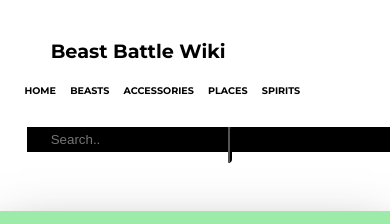
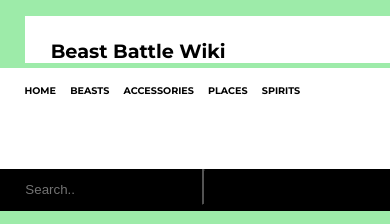
Before and after one commit to LyshaJaufar/BeastBattleInfo, a plain HTML site: page index.html in a window 390 px wide. Shown: the top 224 px of the page. Drawn offline with Linux system fonts and the light colour scheme.

Commit message:
fixed bugs

```diff
--- a/styles.css
+++ b/styles.css
@@ -234,7 +234,8 @@ input {
 @media screen and (max-width: 400px) {
 
   body, html {
-    background-color: white;
+
+    background-color: #9deba9;
   }
 
   .navMenu {
@@ -277,9 +278,11 @@ input {
   }
 
   .search-bar {
-    margin-left:2%;
-    margin-left:7%;
-    top: 15%;
-    height: 3%;
+    margin-left:0%;
+    margin-left:0%;
+    top: 20%;
+    height: 5%;
+    padding-left: 6.5%;
+    width: 100%;
   }
 }
```
